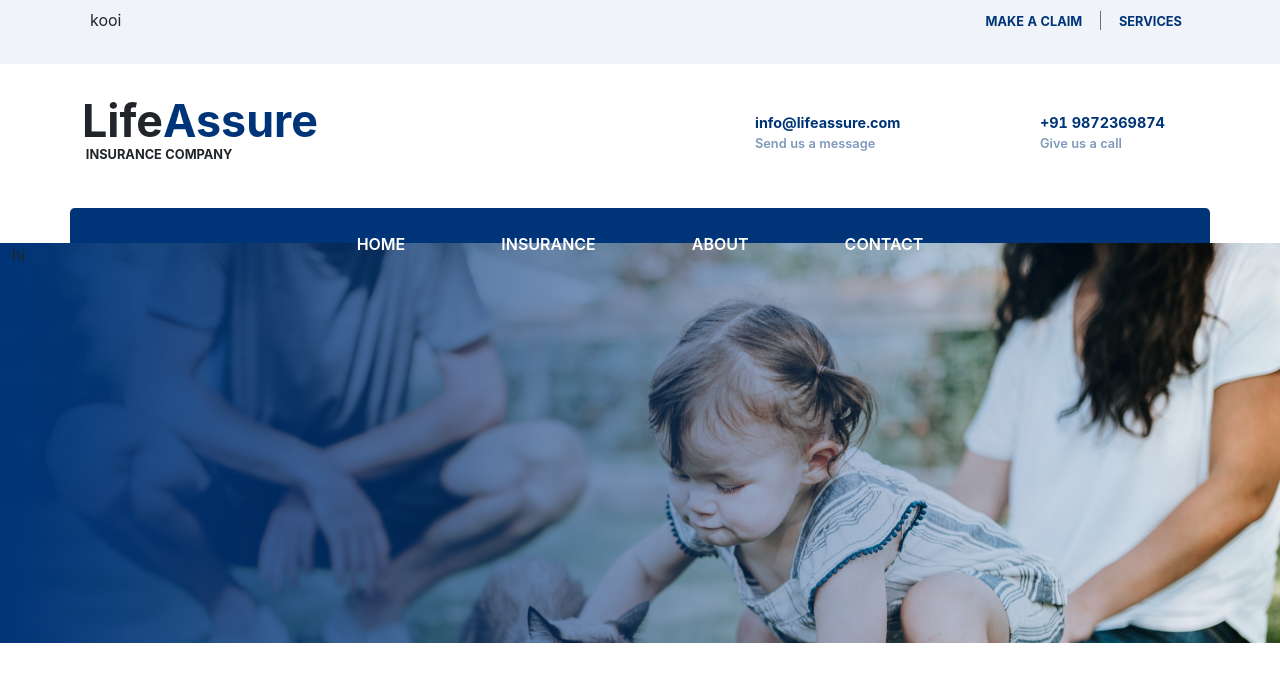
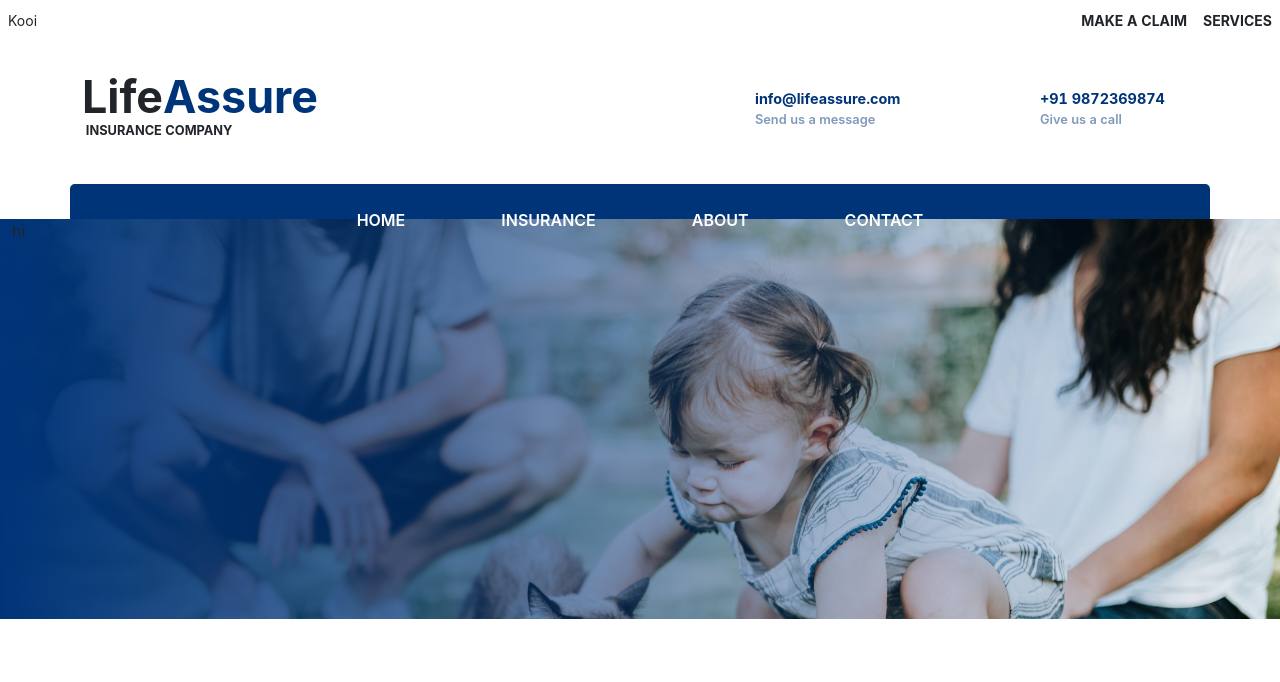
Before and after one commit to n-3rd23/assurances-cp, a Next.js app: page / in a window 1280 px wide. Shown: the top 682 px of the page. Built offline with nearby package versions, Linux system fonts and the light colour scheme.

Commit message:
renamed admin

```diff
--- a/components/header/header.module.scss
+++ b/components/header/header.module.scss
@@ -1,6 +1,6 @@
 .firstContainer {
   background-color: #f0f4f9;
-  height: 8vh;
+  // height: 8vh;
 }
 .sndContainer {
   height: 15vh;
--- a/components/header/header.tsx
+++ b/components/header/header.tsx
@@ -1,14 +1,42 @@
-import styles from "./header.module.scss";
-import { Col, Row, Container, Button } from "react-bootstrap";
+import Link from "next/link";
 import { Fragment } from "react";
+import { Col, Container, Row } from "react-bootstrap";
 import InfoHeading from "../infoHeading/infoHeading";
 import Navbar from "../navbar/navbar";
+import styles from "./header.module.scss";
 
 export default function Header() {
   return (
     <Fragment>
-      <Container fluid className={` ${styles.firstContainer}`}>
-        <Container className="d-flex justify-content-between">
+      <div className="d-flex flex-row bd-highlight">
+        <div className="p-2 bd-highlight flex-grow-1">
+          <Link href="/">
+            <a>
+              <small>Kooi</small>
+            </a>
+          </Link>
+        </div>
+        <div className="p-2 bd-highlight">
+          <Link href="/">
+            <a>
+              <small>
+                <strong>MAKE A CLAIM</strong>
+              </small>
+            </a>
+          </Link>
+        </div>
+        <div className="p-2 bd-highlight">
+          <Link href="/">
+            <a>
+              <small>
+                <strong>SERVICES</strong>
+              </small>
+            </a>
+          </Link>
+        </div>
+      </div>
+      <Container fluid className={styles.firstContainer}>
+        {/* <Container className="d-flex justify-content-between">
           <div className="p-2">kooi</div>
           <div className="p-2">
             <div className="d-inline p-2 text-medium fw-700 midnightBlue">
@@ -19,9 +47,14 @@ export default function Header() {
               SERVICES
             </div>
           </div>
-        </Container>
+        </Container> */}
+        <Row>
+          <Col md={6} xs={10}></Col>
+          <Col md={2} xs={1}></Col>
+          <Col md={2} xs={1}></Col>
+        </Row>
       </Container>
-      <Container fluid className={`${styles.sndContainer}`}>
+      <Container fluid className={styles.sndContainer}>
         <Container className="mt-4">
           <Row>
             <Col md={6}>
--- a/components/layout/layout.tsx
+++ b/components/layout/layout.tsx
@@ -1,18 +1,12 @@
-// sidebar bg -> background -> : #313541;
-// sidebar active_home background -> : #E95656;
-// sidebar icon_not active  -> background -> : #5A6371;
-
-
 import { NextSeo } from "next-seo";
-import { NextRouter } from "next/dist/client/router";
-import { useRouter } from "next/router";
+import { NextRouter, useRouter } from "next/router";
 import { Fragment } from "react";
-import styles from "./layout.module.scss"
+import Header from "../header/header";
 
 interface Props {
-  title: string;
+  title?: string;
   description: string;
-  children: JSX.Element;
+  children: JSX.Element | JSX.Element[];
 }
 
 export default function Layout({ title, description, children }: Props) {
@@ -37,31 +31,8 @@ export default function Layout({ title, description, children }: Props) {
           description: description,
         }}
       />
-      {/* sidebar begins */}
-      <div className="container-fluid">
-       <div className="row">
-          <div className={`${styles.side_bar}`} >
-            <div className={`${styles.nav_item} ${styles.home} py-3`}>
-              <img className={styles.nav_icon} src="/icons/home.svg" alt="home"/>
-            </div>
-            <div className={`${styles.nav_item} py-3`}>
-              <img className={styles.nav_icon} src="/icons/bar-chart.svg" alt="home"/>
-            </div>
-            <div className={`${styles.nav_item} py-3`}>
-              <img className={styles.nav_icon} src="/icons/phone.svg" alt="home"/>
-            </div>
-            <div className={`${styles.nav_item} py-3`}>
-              <img className={styles.nav_icon} src="/icons/newspaper.svg" alt="home"/>
-            </div>
-            <div className={`${styles.nav_item} ${styles.logout} py-3`}>
-              <img className={styles.nav_icon} src="/icons/newspaper.svg" alt="home"/>
-            </div>
-          </div>
-          <div className="col">
-            {children}
-          </div>
-       </div>
-      </div>
+      <Header />
+      {children}
     </Fragment>
   );
 }
--- a/pages/index.tsx
+++ b/pages/index.tsx
@@ -1,13 +1,10 @@
-import { Fragment } from "react";
-import { Container } from "react-bootstrap";
-import Header from "../components/header/header";
 import HomeMain from "../components/homeMain/homeMain";
+import Layout from "../components/layout/layout";
 
 export default function Home() {
   return (
-    <Fragment>
-      <Header />
+    <Layout title="Assurances" description="Best Life Insurance ever">
       <HomeMain />
-    </Fragment>
+    </Layout>
   );
 }
```
Also changed, not shown: components/layout/admin.tsx (added, +78 -0 lines), pages/admin/index.tsx (+6 -8 lines), components/layout/admin.module.scss (renamed from components/layout/layout.module.scss).
